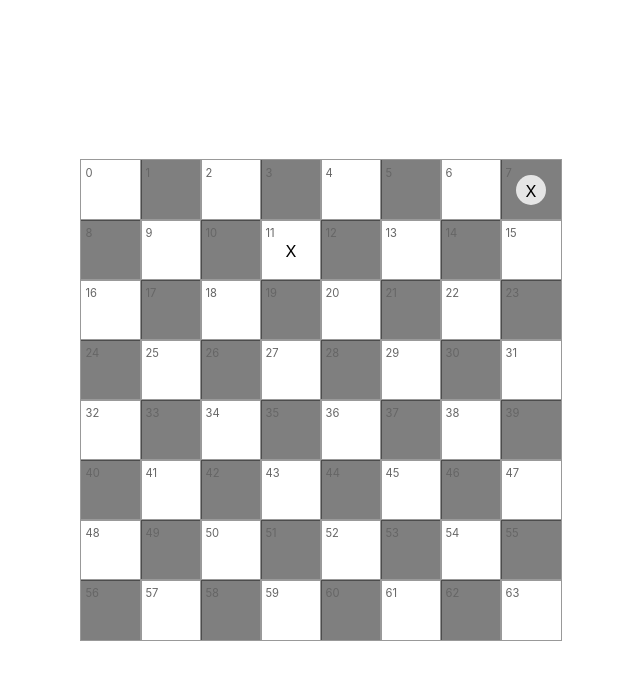
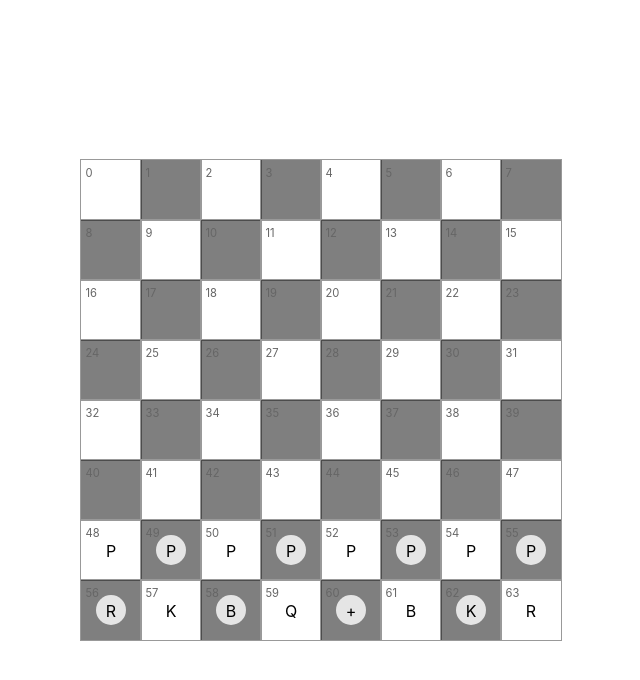
Before and after one commit to aurbano/randchess, a React (Vite) app: page / in a window 1280 px wide. Shown: the top 680 px of the page, without its empty margins (319-959 px from the left). Built offline with nearby package versions, Linux system fonts and the light colour scheme.

Commit message:
implement remaining pieces

```diff
--- a/src/App.tsx
+++ b/src/App.tsx
@@ -3,6 +3,7 @@ import { Cell, CellData, CellProps } from './Cell';
 import { HEIGHT } from './constants';
 
 import './App.css'
+import { bishop, king, knight, pawn, queen, rook } from './pieces';
 
 export type Coordinates = {
   x: number;
@@ -10,38 +11,21 @@ export type Coordinates = {
 };
 
 export type Piece = {
+  label: string;
   move: (location: Coordinates) => Coordinates[];
 };
-
-const pawn: Piece = {
-  move: (location: Coordinates) => {
-    return [
-      {x: location.x, y: location.y + 1},
-    ];
-  },
-}
-
-const knight: Piece = {
-  move: (location: Coordinates) => {
-    return [
-      {x: location.x + 2, y: location.y + 1},
-      {x: location.x + 2, y: location.y - 1},
-      {x: location.x - 2, y: location.y + 1},
-      {x: location.x - 2, y: location.y - 1},
-      {x: location.x + 1, y: location.y + 2},
-      {x: location.x + 1, y: location.y - 2},
-      {x: location.x - 1, y: location.y + 2},
-      {x: location.x - 1, y: location.y - 2},
-    ];
-  },
-}
 
 function App() {
   const [selectedCell, setSelectedCell] = useState<number>(-1);
 
   const onCellHover = (coordinates: Coordinates[]) => {
     // convert coordinates to cell indexes
-    const indexes = coordinates.map((coordinate) => coordinate.x + coordinate.y * 8);
+    const indexes = coordinates.filter(
+      coordinate => coordinate.x >= 0 && coordinate.x <= 8 &&
+                    coordinate.y >= 0 && coordinate.y <= 8
+    ).map(
+      (coordinate) => coordinate.x + coordinate.y * 8
+    );
 
     const newCells = cells.map(cell => ({
       ...cell,
@@ -89,8 +73,26 @@ function App() {
     // init the board
     const newCells = [...cells];
 
-    newCells[7].piece = pawn;
-    newCells[11].piece = knight;
+    newCells[48].piece = pawn;
+    newCells[49].piece = pawn;
+    newCells[50].piece = pawn;
+    newCells[51].piece = pawn;
+    newCells[52].piece = pawn;
+    newCells[53].piece = pawn;
+    newCells[54].piece = pawn;
+    newCells[55].piece = pawn;
+
+    newCells[57].piece = knight;
+    newCells[62].piece = knight;
+
+    newCells[58].piece = bishop;
+    newCells[61].piece = bishop;
+
+    newCells[56].piece = rook;
+    newCells[63].piece = rook;
+
+    newCells[59].piece = queen;
+    newCells[60].piece = king;
 
     setCells(newCells);
   }, []);
--- a/src/Cell/index.tsx
+++ b/src/Cell/index.tsx
@@ -56,6 +56,6 @@ export const Cell = ({index, highlight, piece, onHover, selected, onClick}: Cell
       color: '#666',
     }}>{index}</span>
 
-    {piece && (<span className='piece'>X</span>)}
+    {piece && (<span className='piece'>{piece.label}</span>)}
   </div>
 };
--- /dev/null
+++ b/src/pieces/bishop.ts
@@ -0,0 +1,17 @@
+import { Coordinates, Piece } from "../App";
+
+export const bishop: Piece = {
+  label: 'B',
+  move: (location: Coordinates) => {
+    const ret = [];
+
+    for (let i = 1; i <= 8; i++) {
+      ret.push({x: location.x + i, y: location.y + i});
+      ret.push({x: location.x - i, y: location.y + i});
+      ret.push({x: location.x + i, y: location.y - i});
+      ret.push({x: location.x - i, y: location.y - i});
+    }
+
+    return ret;
+  },
+}
--- /dev/null
+++ b/src/pieces/index.ts
@@ -0,0 +1,8 @@
+import { bishop } from "./bishop";
+import { king } from "./king";
+import { knight } from "./knight";
+import { pawn } from "./pawn";
+import { queen } from "./queen";
+import { rook } from "./rook";
+
+export {bishop, king, knight, pawn, queen, rook};
--- /dev/null
+++ b/src/pieces/king.ts
@@ -0,0 +1,17 @@
+import { Coordinates, Piece } from "../App";
+
+export const king: Piece = {
+  label: '+',
+  move: (location: Coordinates) => {
+    return [
+      {x: location.x + 1, y: location.y + 1},
+      {x: location.x + 1, y: location.y - 1},
+      {x: location.x - 1, y: location.y + 1},
+      {x: location.x - 1, y: location.y - 1},
+      {x: location.x + 1, y: location.y + 0},
+      {x: location.x - 1, y: location.y + 0},
+      {x: location.x + 0, y: location.y + 1},
+      {x: location.x + 0, y: location.y - 1},
+    ];
+  },
+}
--- /dev/null
+++ b/src/pieces/knight.ts
@@ -0,0 +1,17 @@
+import { Coordinates, Piece } from "../App";
+
+export const knight: Piece = {
+  label: 'K',
+  move: (location: Coordinates) => {
+    return [
+      {x: location.x + 2, y: location.y + 1},
+      {x: location.x + 2, y: location.y - 1},
+      {x: location.x - 2, y: location.y + 1},
+      {x: location.x - 2, y: location.y - 1},
+      {x: location.x + 1, y: location.y + 2},
+      {x: location.x + 1, y: location.y - 2},
+      {x: location.x - 1, y: location.y + 2},
+      {x: location.x - 1, y: location.y - 2},
+    ];
+  },
+}
--- /dev/null
+++ b/src/pieces/pawn.ts
@@ -0,0 +1,10 @@
+import { Coordinates, Piece } from "../App";
+
+export const pawn: Piece = {
+  label: 'P',
+  move: (location: Coordinates) => {
+    return [
+      {x: location.x, y: location.y - 1},
+    ];
+  },
+}
--- /dev/null
+++ b/src/pieces/queen.ts
@@ -0,0 +1,21 @@
+import { Coordinates, Piece } from "../App";
+
+export const queen: Piece = {
+  label: 'Q',
+  move: (location: Coordinates) => {
+    const ret = [];
+
+    for (let i = 1; i <= 8; i++) {
+      ret.push({x: location.x + i, y: location.y + i});
+      ret.push({x: location.x + i, y: location.y - i});
+      ret.push({x: location.x - i, y: location.y + i});
+      ret.push({x: location.x - i, y: location.y - i});
+      ret.push({x: location.x + i, y: location.y + 0});
+      ret.push({x: location.x + 0, y: location.y + i});
+      ret.push({x: location.x - i, y: location.y + 0});
+      ret.push({x: location.x + 0, y: location.y - i});
+    }
+
+    return ret;
+  },
+}
--- /dev/null
+++ b/src/pieces/rook.ts
@@ -0,0 +1,18 @@
+import { Coordinates, Piece } from "../App";
+
+export const rook: Piece = {
+  label: 'R',
+  move: (location: Coordinates) => {
+    const ret = [];
+
+    for (let i = 1; i <= 8; i++) {
+      ret.push({x: location.x + i, y: location.y + 0});
+      ret.push({x: location.x - i, y: location.y + 0});
+
+      ret.push({x: location.x + 0, y: location.y + i});
+      ret.push({x: location.x + 0, y: location.y - i});
+    }
+
+    return ret;
+  },
+}
```
